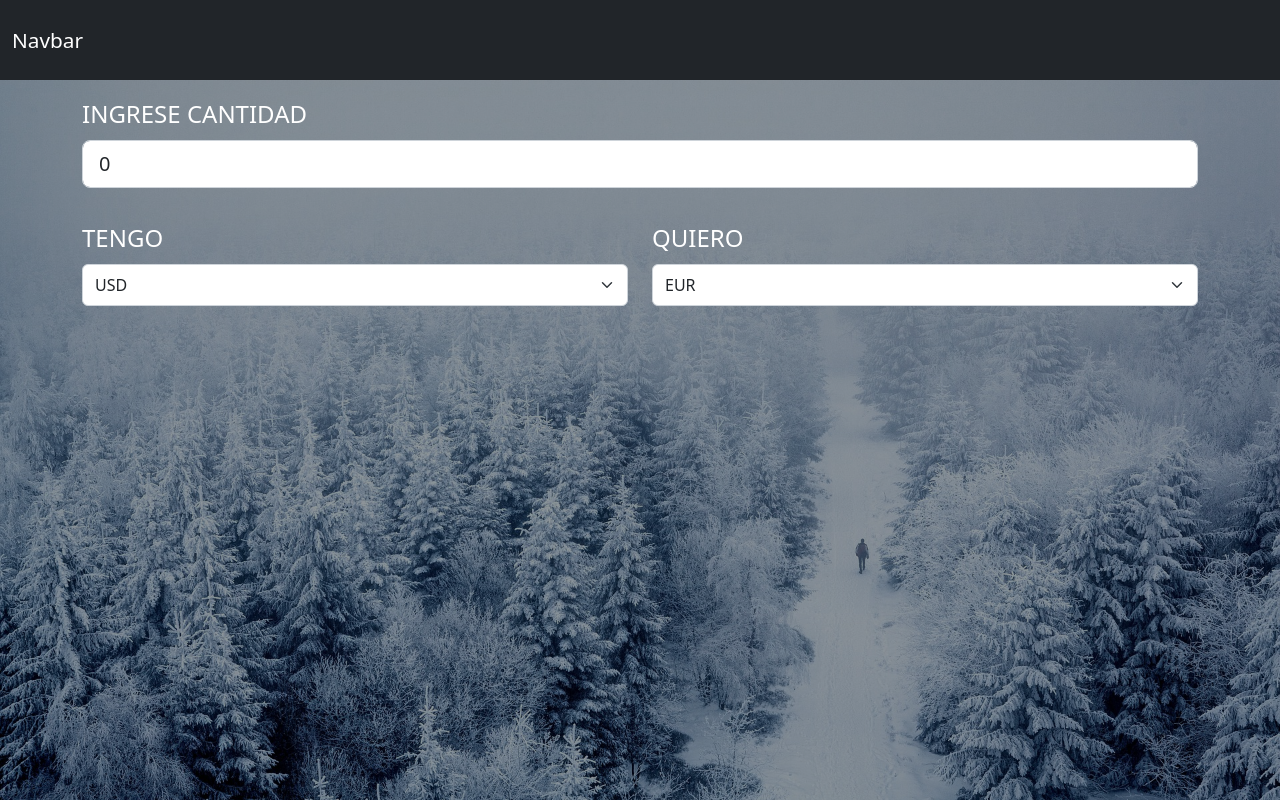
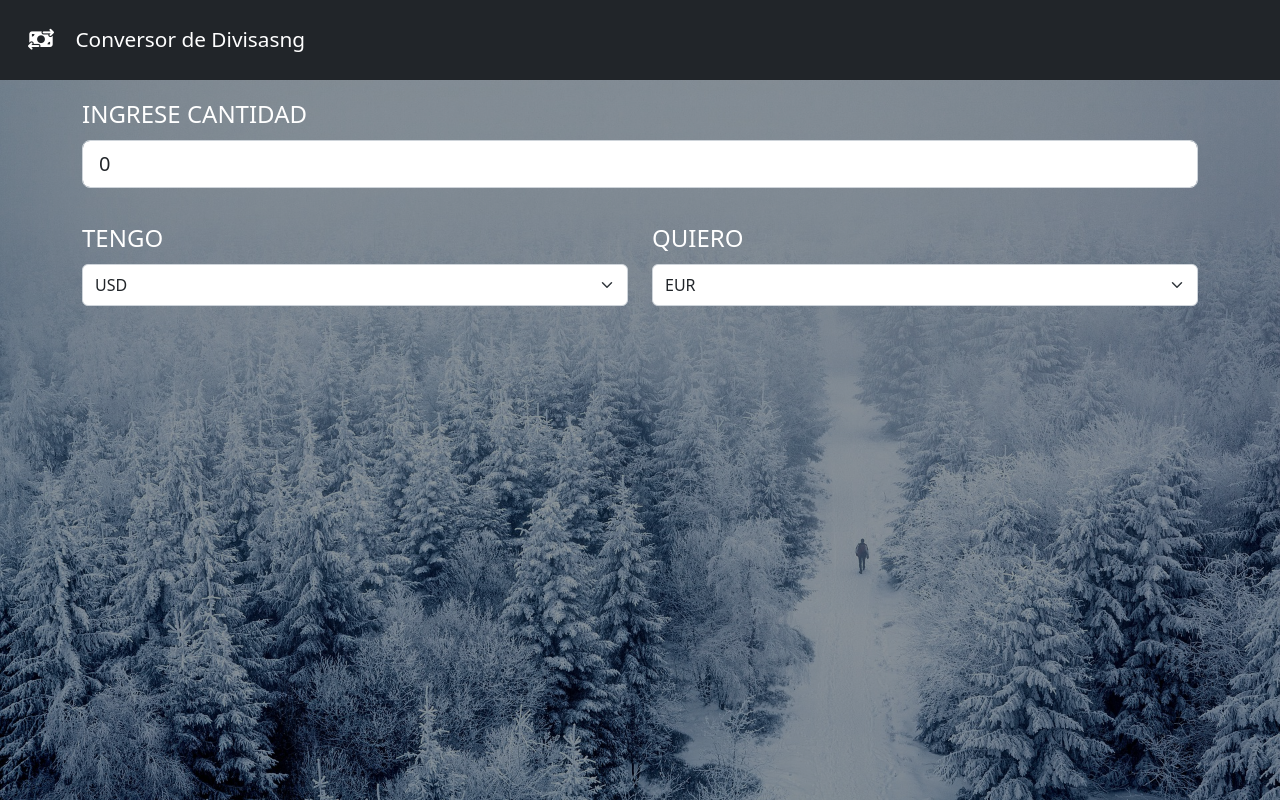
Before and after one commit to jcvillacob/Convertidor, an Angular app: page / in a window 1280 px wide. Built offline with nearby package versions, Linux system fonts and the light colour scheme.

Commit message:
build realizado

```diff
--- a/src/app/components/navbar/navbar.component.html
+++ b/src/app/components/navbar/navbar.component.html
@@ -1,5 +1,6 @@
 <nav class="navbar navbar-dark bg-dark">
   <div class="container-fluid">
-    <span class="navbar-brand mb-0 h1" style="color: white;">Navbar</span>
+    <span class="navbar-brand mb-0 h1" style="color: white;">
+      <i class="fa-solid fa-money-bill-transfer m-3" style="color: white"></i>     Conversor de Divisasng</span>
   </div>
 </nav>
```
